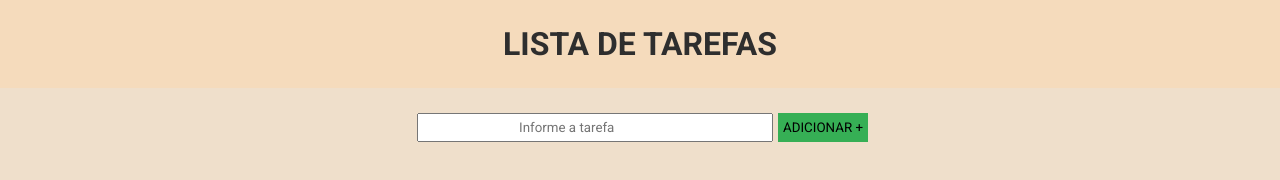
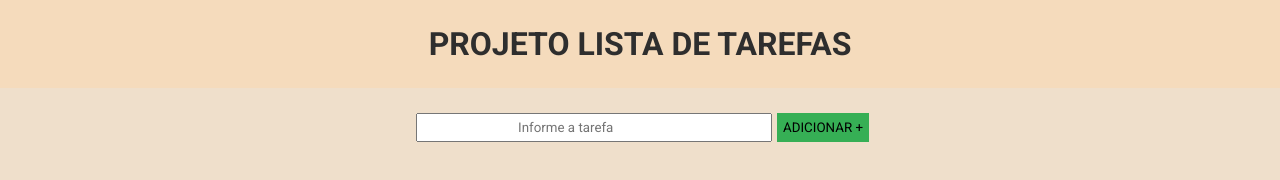
Before and after one commit to itzRaellK/projetoListaDeTarefas, a plain HTML site: page index.html in a window 1280 px wide. Drawn offline with nearby package versions, Linux system fonts and the light colour scheme.

Commit message:
Corrigindo branch

```diff
--- a/index.html
+++ b/index.html
@@ -12,7 +12,7 @@
 </head>
 <body>
     <header>
-        <h1>Lista de Tarefas</h1>
+        <h1>Projeto Lista de Tarefas</h1>
     </header>
     <form>
         <input type="text" id="nova-tarefa" required placeholder="Informe a tarefa"/>
--- a/main.css
+++ b/main.css
@@ -35,7 +35,7 @@ form button {
     border: none;
     background-color: rgb(54, 175, 85);
     color: rgb(0, 0, 0);
-    padding: 5px;
+    padding: 6px;
     cursor: pointer
 }
 
--- a/main.js
+++ b/main.js
@@ -16,7 +16,7 @@ $(document).ready(function() {
         $("#nova-tarefa").val("");
 
         $("li").click(function() {
-            $(this).parents("li").css({"text-decoration":"line-through"});
+            $(this).parents("li").css({"text-decoration":"line-through"})
         })
     })
 })
```
